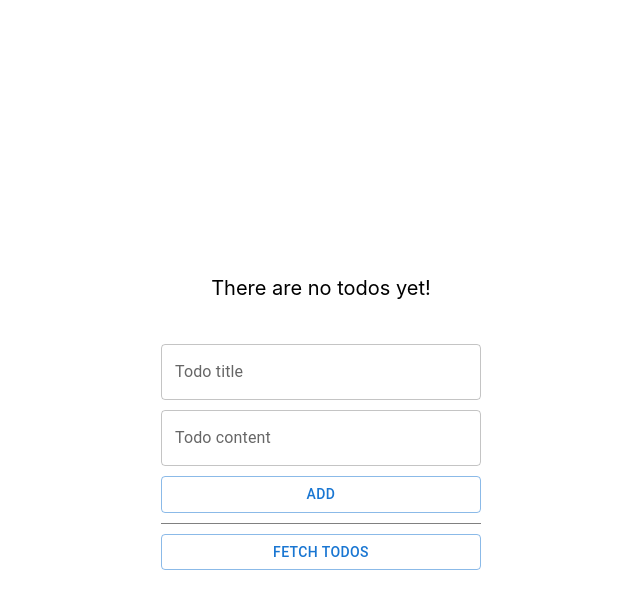
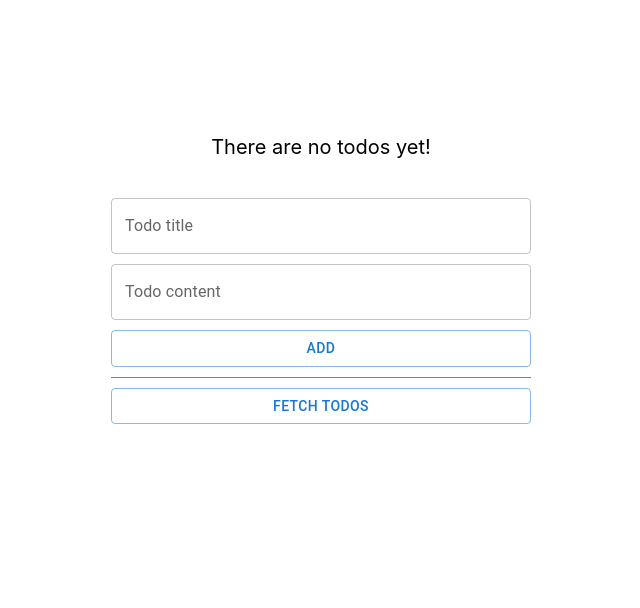
Before and after one commit to EngiFrost/react-redux-ts, a React (Create React App) app: page / in a window 1280 px wide. Shown: the top 608 px of the page, without its empty margins (319-959 px from the left). Built offline with nearby package versions, Linux system fonts and the light colour scheme.

Commit message:
Style improvements (#8)
* Removed timeout from debugger instructions

* Added vertical alignment

* Improved todo form styles

* Improved todo view styles

* Improved margin for text component

* Moved app wrapper to app component

```diff
--- a/src/App.tsx
+++ /dev/null
@@ -1,8 +0,0 @@
-import React from 'react';
-import TodoView from './components/views/TodoView';
-
-function App() {
-  return <TodoView />;
-}
-
-export default App;
--- a/src/components/AddTodoForm/index.tsx
+++ b/src/components/AddTodoForm/index.tsx
@@ -7,12 +7,8 @@ import { useDispatch } from 'react-redux';
 import { addTodoAction } from '../../store/action-creators/todoActions';
 import { fetchTodos } from '../../asyncActions/todo';
 
-interface IAddTodoFormProps {
-  styles?: React.CSSProperties;
-}
-
-const AddTodoForm: React.FC<IAddTodoFormProps> = (props) => {
-  const styles = { ...addTodoFormStyles, root: props.styles };
+const AddTodoForm: React.FC = (props) => {
+  const styles = addTodoFormStyles;
   const dispatch = useDispatch();
 
   const addTodoHandler = (title: string, content: string): void => {
--- a/src/components/AddTodoForm/styles.ts
+++ b/src/components/AddTodoForm/styles.ts
@@ -1,4 +1,10 @@
 const addTodoFormStyles = {
+  root: {
+    width: '50%',
+    minWidth: '200px',
+    maxWidth: '420px',
+    marginBottom: '40px'
+  },
   input: {
     marginBottom: '10px'
   },
--- /dev/null
+++ b/src/components/App/App.tsx
@@ -0,0 +1,16 @@
+import React from 'react';
+import Flex from '../layout/Flex';
+import TodoView from '../views/TodoView';
+import appStyles from './styles';
+
+const App: React.FC = () => {
+  const styles = appStyles;
+
+  return (
+    <Flex fill hAlign='center' vAlign='center' styles={styles.rootContainer}>
+      <TodoView />
+    </Flex>
+  );
+};
+
+export default App;
--- /dev/null
+++ b/src/components/App/styles.ts
@@ -0,0 +1,8 @@
+const appStyles = {
+  rootContainer: {
+    width: '100%',
+    height: '100%'
+  },
+}
+
+export default appStyles
--- a/src/components/TodoBoard/index.tsx
+++ b/src/components/TodoBoard/index.tsx
@@ -9,7 +9,7 @@ const TodoBoard: React.FC = (props) => {
   const { todos } = useTypedSelector((state) => state.todo);
 
   return (
-    <Flex fill gap='gap.medium' hAlign='center' wrap>
+    <Flex fill gap='gap.medium' hAlign='center' vAlign='center' wrap>
       {todos.length ? (
         todos.map((todo: Todo) => {
           return <TodoCard todo={todo} key={todo.id} />;
--- a/src/components/layout/Text/index.tsx
+++ b/src/components/layout/Text/index.tsx
@@ -7,6 +7,7 @@ interface ITextProps {
   content: string;
   fluid?: boolean;
   fontWeight?: fontWeightType;
+  margin?: string;
   size?: string;
   styles?: React.CSSProperties;
 }
@@ -17,6 +18,7 @@ const Text: React.FC<ITextProps> = (props) => {
   const style: React.CSSProperties = {
     fontSize: size,
     fontWeight: fontWeight,
+    margin: '15px 0',
     textAlign: align,
     width: fluid ? '100%' : 'fit-content',
     whiteSpace: 'initial',
--- a/src/components/views/TodoView/index.tsx
+++ b/src/components/views/TodoView/index.tsx
@@ -8,11 +8,9 @@ const TodoView: React.FC = (props) => {
   const styles = todoViewStyles;
 
   return (
-    <Flex fill hAlign='center' vAlign='center' styles={styles.rootContainer}>
-      <Flex fill column gap='gap.medium' hAlign='center' styles={styles.contentContainer}>
-        <TodoBoard />
-        <AddTodoForm styles={styles.form} />
-      </Flex>
+    <Flex fill column gap='gap.medium' hAlign='center' styles={styles.contentContainer}>
+      <TodoBoard />
+      <AddTodoForm />
     </Flex>
   );
 };
--- a/src/components/views/TodoView/styles.ts
+++ b/src/components/views/TodoView/styles.ts
@@ -1,15 +1,7 @@
 const todoViewStyles: { [styleName: string]: React.CSSProperties } = {
-  rootContainer: {
-    width: '100%',
-    height: '100%'
-  },
   contentContainer: {
-    width: '50%',
-    height: '50%',
-    marginTop: '20%'
-  },
-  form: {
-    width: '50%',
+    width: '70vw',
+    marginTop: '15vh'
   },
 }
 
--- a/src/index.tsx
+++ b/src/index.tsx
@@ -1,7 +1,7 @@
 import React from 'react';
 import ReactDOM from 'react-dom';
 import './index.css';
-import App from './App';
+import App from './components/App/App';
 import { Provider } from 'react-redux';
 import { store } from './store';
 
```
